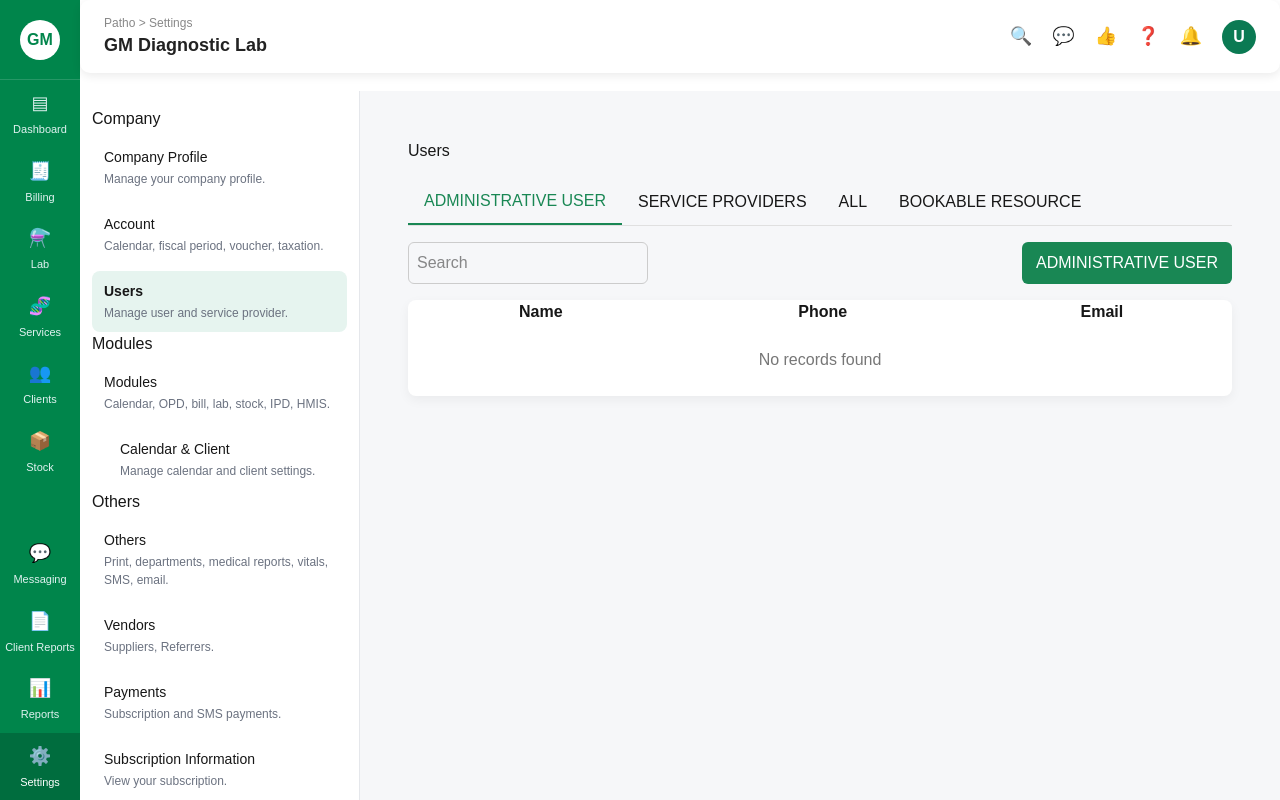
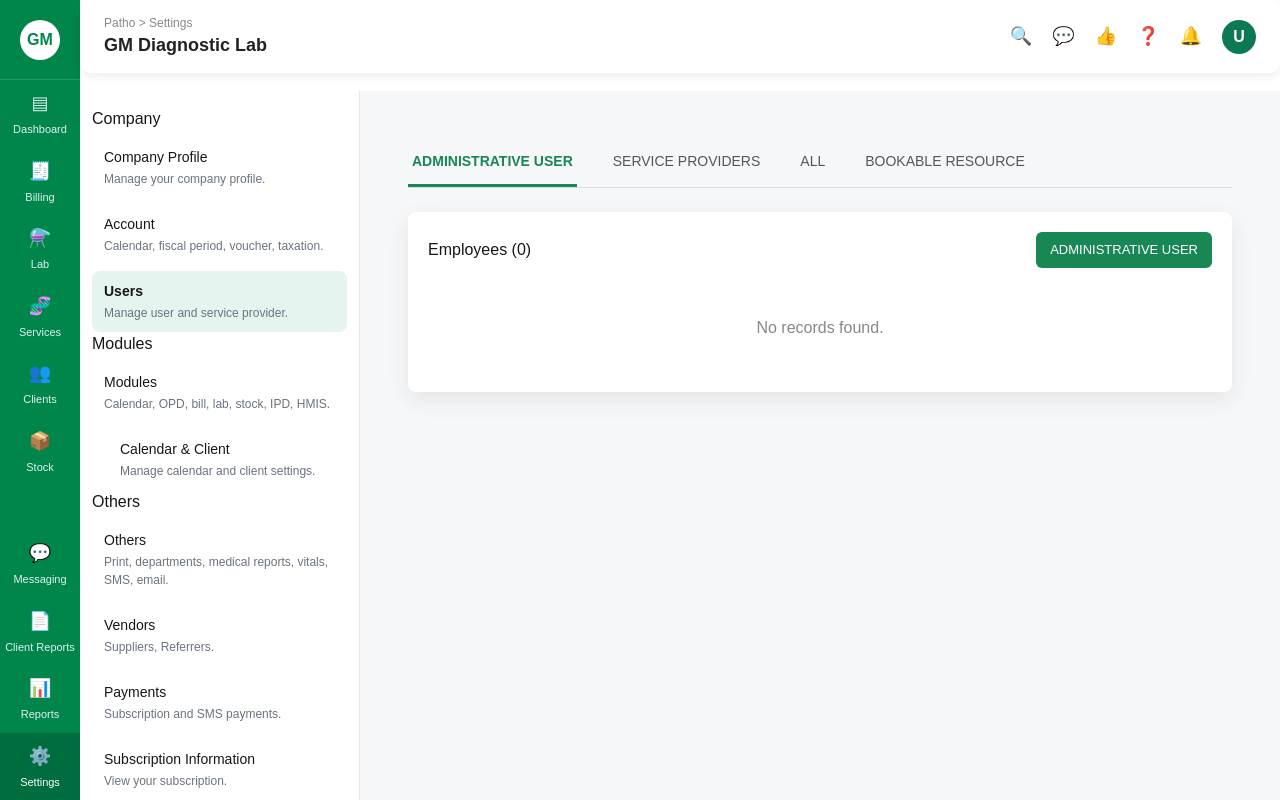
Before and after one commit to Aniket2-ux/lab, a Next.js app in the folder frontend/: page /settings/users in a window 1280 px wide. Built offline with nearby package versions, Linux system fonts and the light colour scheme.

Commit message:
fix: docker build env and safe API base

```diff
--- a/frontend/src/app/settings/users/UsersTabs.tsx
+++ b/frontend/src/app/settings/users/UsersTabs.tsx
@@ -1,160 +1,154 @@
 "use client";
 
 import { useState } from "react";
+import { useRouter } from "next/navigation";
 
-/* ---------------- Tabs ---------------- */
-
-const TABS = [
-  "ADMINISTRATIVE USER",
-  "SERVICE PROVIDERS",
-  "ALL",
-  "BOOKABLE RESOURCE",
-];
+type TabKey = "admin" | "service" | "all" | "bookable";
 
 export default function UsersTabs() {
-  const [activeTab, setActiveTab] = useState(TABS[0]);
-  const [openDrawer, setOpenDrawer] = useState(false);
+  const [activeTab, setActiveTab] = useState<TabKey>("admin");
+  const router = useRouter();
 
   return (
-    <>
-      {/* Tabs Header */}
-      <div style={tabsHeader}>
-        {TABS.map((tab) => (
-          <button
-            key={tab}
-            onClick={() => setActiveTab(tab)}
-            style={{
-              ...tabBtn,
-              ...(activeTab === tab ? activeTabBtn : {}),
-            }}
-          >
-            {tab}
-          </button>
-        ))}
+    <div>
+      {/* ---------- TAB HEADER ---------- */}
+      <div style={tabsBar}>
+        <TabButton
+          label="ADMINISTRATIVE USER"
+          active={activeTab === "admin"}
+          onClick={() => setActiveTab("admin")}
+        />
+        <TabButton
+          label="SERVICE PROVIDERS"
+          active={activeTab === "service"}
+          onClick={() => setActiveTab("service")}
+        />
+        <TabButton
+          label="ALL"
+          active={activeTab === "all"}
+          onClick={() => setActiveTab("all")}
+        />
+        <TabButton
+          label="BOOKABLE RESOURCE"
+          active={activeTab === "bookable"}
+          onClick={() => setActiveTab("bookable")}
+        />
       </div>
 
-      {/* Toolbar */}
-      <div style={toolbar}>
-        <input placeholder="Search" style={search} />
+      {/* ---------- TAB CONTENT ---------- */}
+      <div style={{ marginTop: 24 }}>
+        {activeTab === "admin" && (
+          <Section
+            title="Employees (0)"
+            buttonLabel="ADMINISTRATIVE USER"
+            onCreate={() => router.push("/settings/users/employees/create")}
+          />
+        )}
 
-        {activeTab !== "ALL" && (
-          <button style={createBtn} onClick={() => setOpenDrawer(true)}>
-            {activeTab === "SERVICE PROVIDERS"
-              ? "CREATE SERVICE PROVIDER"
-              : "ADMINISTRATIVE USER"}
-          </button>
+        {activeTab === "service" && (
+          <Section
+            title="Service Providers (0)"
+            buttonLabel="CREATE SERVICE PROVIDER"
+            onCreate={() =>
+              router.push("/settings/users/service-providers/create")
+            }
+          />
         )}
-      </div>
 
-      {/* Table */}
-      <div style={tableWrap}>
-        <table style={table}>
-          <thead>
-            <tr>
-              <th>Name</th>
-              {activeTab === "SERVICE PROVIDERS" && <th>Speciality</th>}
-              <th>Phone</th>
-              <th>Email</th>
-            </tr>
-          </thead>
-          <tbody>
-            <tr>
-              <td colSpan={4} style={empty}>
-                No records found
-              </td>
-            </tr>
-          </tbody>
-        </table>
-      </div>
+        {activeTab === "all" && (
+          <Section title="All Active Users (0)" />
+        )}
 
-      {/* Drawer */}
-      {openDrawer && (
-        <Drawer title={activeTab} onClose={() => setOpenDrawer(false)} />
-      )}
-    </>
-  );
-}
-
-/* ---------------- Drawer ---------------- */
-
-function Drawer({
-  title,
-  onClose,
-}: {
-  title: string;
-  onClose: () => void;
-}) {
-  return (
-    <div style={drawerOverlay}>
-      <div style={drawer}>
-        <div style={drawerHeader}>
-          <h3>Create {title}</h3>
-          <button onClick={onClose}>✕</button>
-        </div>
-
-        <div style={formGrid}>
-          <Input label="First Name" />
-          <Input label="Last Name" />
-          <Input label="Mobile Number" />
-          <Input label="Email" />
-          <Input label="Department" />
-          <Input label="User Group" />
-        </div>
-
-        <div style={drawerFooter}>
-          <button onClick={onClose} style={cancelBtn}>
-            Cancel
-          </button>
-          <button style={saveBtn}>Create</button>
-        </div>
+        {activeTab === "bookable" && (
+          <Section title="Bookable Resources (0)" />
+        )}
       </div>
     </div>
   );
 }
 
-/* ---------------- Components ---------------- */
+/* ---------- COMPONENTS ---------- */
 
-function Input({ label }: { label: string }) {
+function TabButton({
+  label,
+  active,
+  onClick,
+}: {
+  label: string;
+  active: boolean;
+  onClick: () => void;
+}) {
   return (
-    <div>
-      <label style={labelStyle}>{label}</label>
-      <input style={input} />
+    <button
+      onClick={onClick}
+      style={{
+        ...tabBtn,
+        borderBottom: active ? "3px solid #198754" : "3px solid transparent",
+        color: active ? "#198754" : "#555",
+        fontWeight: active ? 600 : 500,
+      }}
+    >
+      {label}
+    </button>
+  );
+}
+
+function Section({
+  title,
+  buttonLabel,
+  onCreate,
+}: {
+  title: string;
+  buttonLabel?: string;
+  onCreate?: () => void;
+}) {
+  return (
+    <div style={card}>
+      <div style={cardHeader}>
+        <h3 style={{ margin: 0 }}>{title}</h3>
+        {buttonLabel && onCreate && (
+          <button style={createBtn} onClick={onCreate}>
+            {buttonLabel}
+          </button>
+        )}
+      </div>
+
+      {/* EMPTY STATE */}
+      <div style={emptyState}>
+        No records found.
+      </div>
     </div>
   );
 }
 
-/* ---------------- Styles ---------------- */
+/* ---------- STYLES ---------- */
 
-const tabsHeader = {
+const tabsBar = {
   display: "flex",
-  borderBottom: "1px solid #e0e0e0",
-  marginBottom: 16,
+  gap: 32,
+  borderBottom: "1px solid #ddd",
 };
 
 const tabBtn = {
-  padding: "10px 16px",
   background: "none",
   border: "none",
+  padding: "12px 4px",
   cursor: "pointer",
-  fontWeight: 500,
+  fontSize: 14,
 };
 
-const activeTabBtn = {
-  borderBottom: "2px solid #198754",
-  color: "#198754",
+const card = {
+  background: "#fff",
+  borderRadius: 8,
+  boxShadow: "0 8px 24px rgba(0,0,0,0.08)",
+  padding: 20,
 };
 
-const toolbar = {
+const cardHeader = {
   display: "flex",
   justifyContent: "space-between",
+  alignItems: "center",
   marginBottom: 16,
-};
-
-const search = {
-  padding: 8,
-  width: 240,
-  borderRadius: 6,
-  border: "1px solid #ccc",
 };
 
 const createBtn = {
@@ -164,81 +158,11 @@ const createBtn = {
   padding: "8px 14px",
   borderRadius: 6,
   cursor: "pointer",
+  fontSize: 13,
 };
 
-const tableWrap = {
-  background: "#fff",
-  borderRadius: 8,
-  boxShadow: "0 4px 12px rgba(0,0,0,0.05)",
+const emptyState = {
+  padding: "32px",
+  textAlign: "center" as const,
+  color: "#888",
 };
-
-const table = {
-  width: "100%",
-  borderCollapse: "collapse" as const,
-};
-
-const empty = {
-  padding: 24,
-  textAlign: "center" as const,
-  color: "#777",
-};
-
-const drawerOverlay = {
-  position: "fixed" as const,
-  inset: 0,
-  background: "rgba(0,0,0,0.4)",
-  display: "flex",
-  justifyContent: "flex-end",
-};
-
-const drawer = {
-  width: 420,
-  background: "#fff",
-  height: "100%",
-  padding: 20,
-};
-
-const drawerHeader = {
-  display: "flex",
-  justifyContent: "space-between",
-  marginBottom: 16,
-};
-
-const formGrid = {
-  display: "grid",
-  gap: 12,
-};
-
-const drawerFooter = {
-  display: "flex",
-  justifyContent: "flex-end",
-  gap: 12,
-  marginTop: 20,
-};
-
-const input = {
-  width: "100%",
-  padding: 8,
-  borderRadius: 6,
-  border: "1px solid #ccc",
-};
-
-const labelStyle = {
-  fontSize: 12,
-  color: "#666",
-};
-
-const cancelBtn = {
-  background: "#eee",
-  border: "none",
-  padding: "8px 14px",
-  borderRadius: 6,
-};
-
-const saveBtn = {
-  background: "#198754",
-  color: "#fff",
-  border: "none",
-  padding: "8px 14px",
-  borderRadius: 6,
-};
--- a/frontend/src/app/settings/users/page.tsx
+++ b/frontend/src/app/settings/users/page.tsx
@@ -5,7 +5,6 @@ import UsersTabs from "./UsersTabs";
 export default function UsersPage() {
   return (
     <div style={{ padding: 24 }}>
-      <h2 style={{ marginBottom: 16 }}>Users</h2>
       <UsersTabs />
     </div>
   );
```
